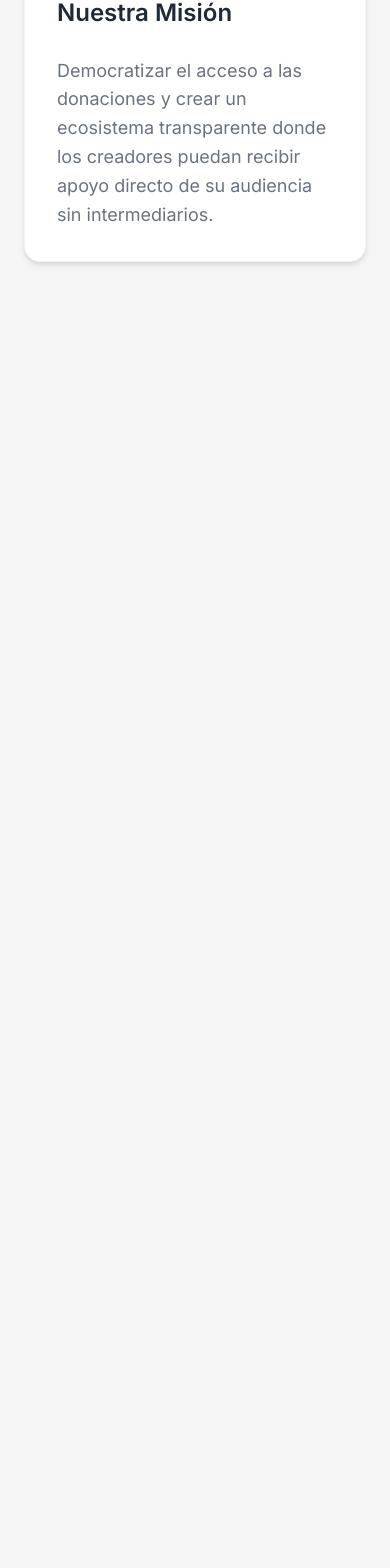
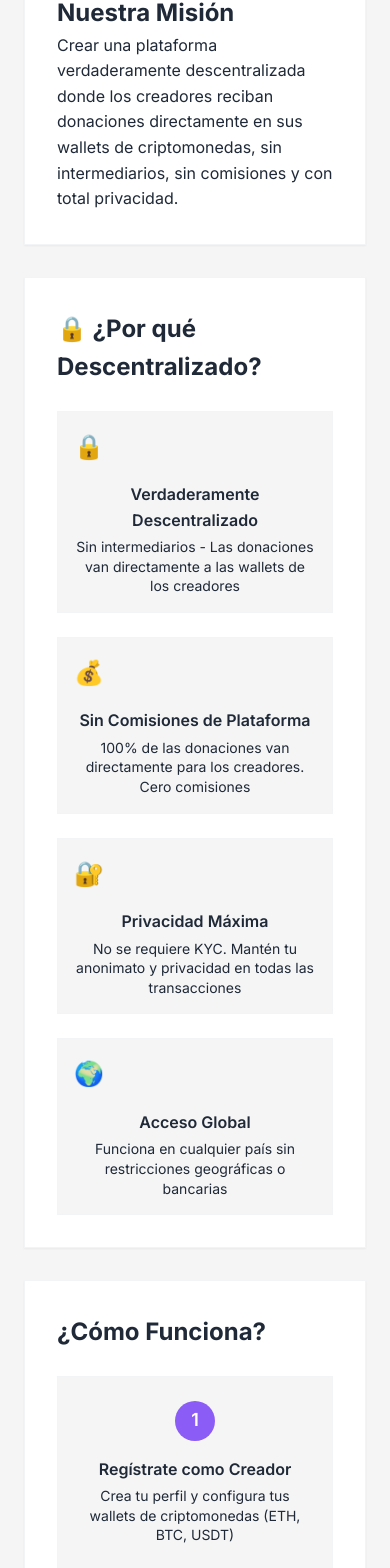
Before and after one commit to jonuar/Donacrypto, a Vue app in the folder frontend/: page /about in a window 390 px wide. Shown: the part 401-1969 px from the top of the page. Before the commit the page ends 844 px from the top, so only its background shows below. Built offline with nearby package versions, Linux system fonts and the light colour scheme.

Commit message:
fix(dashboard): Corregido contenido y simplificar interfaz del dashboard de creadores

```diff
--- a/frontend/src/views/AboutView.vue
+++ b/frontend/src/views/AboutView.vue
@@ -18,17 +18,83 @@
     <main class="main-content">
       <div class="about-hero">
         <h1>Acerca de Nosotros</h1>
-        <p>Construyendo el futuro de las donaciones descentralizadas</p>
+        <p>Construyendo el futuro de las donaciones 100% descentralizadas</p>
       </div>
 
       <div class="content-section">
         <div class="bento-card">
           <h2>Nuestra Misión</h2>
           <p>
-            Democratizar el acceso a las donaciones y crear un ecosistema
-            transparente donde los creadores puedan recibir apoyo directo
-            de su audiencia sin intermediarios.
+            Crear una plataforma verdaderamente descentralizada donde los creadores
+            reciban donaciones directamente en sus wallets de criptomonedas,
+            sin intermediarios, sin comisiones y con total privacidad.
           </p>
+        </div>
+
+        <div class="bento-card">
+          <h2>🔒 ¿Por qué Descentralizado?</h2>
+          <div class="benefits-list">
+            <div class="benefit-item">
+              <div class="benefit-icon">🔒</div>
+              <div class="benefit-text">
+                <h4>Verdaderamente Descentralizado</h4>
+                <p>Sin intermediarios - Las donaciones van directamente a las wallets de los creadores</p>
+              </div>
+            </div>
+
+            <div class="benefit-item">
+              <div class="benefit-icon">💰</div>
+              <div class="benefit-text">
+                <h4>Sin Comisiones de Plataforma</h4>
+                <p>100% de las donaciones van directamente para los creadores. Cero comisiones</p>
+              </div>
+            </div>
+
+            <div class="benefit-item">
+              <div class="benefit-icon">🔐</div>
+              <div class="benefit-text">
+                <h4>Privacidad Máxima</h4>
+                <p>No se requiere KYC. Mantén tu anonimato y privacidad en todas las transacciones</p>
+              </div>
+            </div>
+
+            <div class="benefit-item">
+              <div class="benefit-icon">🌍</div>
+              <div class="benefit-text">
+                <h4>Acceso Global</h4>
+                <p>Funciona en cualquier país sin restricciones geográficas o bancarias</p>
+              </div>
+            </div>
+          </div>
+        </div>
+
+        <div class="bento-card">
+          <h2>¿Cómo Funciona?</h2>
+          <div class="steps-list">
+            <div class="step-item">
+              <div class="step-number">1</div>
+              <div class="step-content">
+                <h4>Regístrate como Creador</h4>
+                <p>Crea tu perfil y configura tus wallets de criptomonedas (ETH, BTC, USDT)</p>
+              </div>
+            </div>
+
+            <div class="step-item">
+              <div class="step-number">2</div>
+              <div class="step-content">
+                <h4>Comparte tu Perfil</h4>
+                <p>Comparte tu enlace y códigos QR con tu audiencia</p>
+              </div>
+            </div>
+
+            <div class="step-item">
+              <div class="step-number">3</div>
+              <div class="step-content">
+                <h4>Recibe Donaciones Directas</h4>
+                <p>Las donaciones van directamente a tus wallets sin pasar por la plataforma</p>
+              </div>
+            </div>
+          </div>
         </div>
       </div>
     </main>
@@ -110,21 +176,109 @@ export default {
 }
 
 .content-section {
+  display: flex;
+  flex-direction: column;
+  gap: var(--spacing-xl);
+}
+
 .bento-card {
+  background: var(--color-surface);
+  border-radius: var(--border-radius-lg);
   padding: var(--spacing-xl);
+  box-shadow: var(--shadow-sm);
+  border: 1px solid var(--color-border-light);
+}
 
-    h2 {
-      font-size: var(--font-size-2xl);
+.benefits-list {
+  display: flex;
+  flex-direction: column;
+  gap: var(--spacing-lg);
+  margin-top: var(--spacing-lg);
+}
+
+.benefit-item {
+  display: flex;
+  align-items: flex-start;
+  gap: var(--spacing-md);
+  padding: var(--spacing-md);
+  background: var(--color-background);
+  border-radius: var(--border-radius-md);
+  border: 1px solid var(--color-border-light);
+}
+
+.benefit-icon {
+  font-size: 1.5rem;
+  flex-shrink: 0;
+}
+
+.benefit-text h4 {
+  margin: 0 0 var(--spacing-xs) 0;
+  font-size: var(--font-size-md);
   font-weight: 600;
   color: var(--color-text);
-      margin-bottom: var(--spacing-lg);
 }
 
-    p {
+.benefit-text p {
+  margin: 0;
+  font-size: var(--font-size-sm);
+  color: var(--color-text-light);
+  line-height: 1.4;
+}
+
+.steps-list {
+  display: flex;
+  flex-direction: column;
+  gap: var(--spacing-lg);
+  margin-top: var(--spacing-lg);
+}
+
+.step-item {
+  display: flex;
+  align-items: flex-start;
+  gap: var(--spacing-md);
+  padding: var(--spacing-lg);
+  background: var(--color-background);
+  border-radius: var(--border-radius-md);
+  border: 1px solid var(--color-border-light);
+}
+
+.step-number {
+  display: flex;
+  align-items: center;
+  justify-content: center;
+  width: 40px;
+  height: 40px;
+  background: var(--color-primary);
+  color: white;
+  border-radius: 50%;
+  font-weight: 600;
   font-size: var(--font-size-lg);
-      color: var(--color-text-secondary);
-      line-height: 1.6;
+  flex-shrink: 0;
 }
+
+.step-content h4 {
+  margin: 0 0 var(--spacing-xs) 0;
+  font-size: var(--font-size-md);
+  font-weight: 600;
+  color: var(--color-text);
+}
+
+.step-content p {
+  margin: 0;
+  font-size: var(--font-size-sm);
+  color: var(--color-text-light);
+  line-height: 1.4;
+}
+
+@media (max-width: 768px) {
+  .benefit-item,
+  .step-item {
+    flex-direction: column;
+    text-align: center;
+  }
+
+  .step-number {
+    align-self: center;
   }
 }
 </style>
--- a/frontend/src/views/HomeView.vue
+++ b/frontend/src/views/HomeView.vue
@@ -32,7 +32,7 @@
           </h1>
           <p class="hero-subtitle">
             Conecta directamente con tus creadores favoritos y apóyalos
-            de manera transparente y segura usando tecnología blockchain.
+            de manera transparente y segura.
           </p>
           <div class="hero-actions">
             <router-link to="/register" class="btn btn-primary btn-lg">
@@ -67,24 +67,24 @@
         <h2 class="section-title">¿Por qué elegirnos?</h2>
         <div class="features-grid">
           <div class="feature-card bento-card">
-            <div class="feature-icon">🔗</div>
-            <h3>Tecnología Blockchain</h3>
-            <p>Todas las transacciones son transparentes y verificables en la blockchain.</p>
+            <div class="feature-icon">🔒</div>
+            <h3>Verdaderamente Descentralizado</h3>
+            <p>Sin intermediarios - Las donaciones van directamente a las wallets de los creadores.</p>
           </div>
           <div class="feature-card bento-card">
-            <div class="feature-icon">💫</div>
-            <h3>Sin Intermediarios</h3>
-            <p>Conecta directamente con los creadores sin comisiones de terceros.</p>
+            <div class="feature-icon">💰</div>
+            <h3>Sin Comisiones de Plataforma</h3>
+            <p>100% de las donaciones van directamente para los creadores. Cero comisiones.</p>
           </div>
           <div class="feature-card bento-card">
-            <div class="feature-icon">🚀</div>
-            <h3>Pagos Instantáneos</h3>
-            <p>Las donaciones llegan inmediatamente a los creadores.</p>
+            <div class="feature-icon">🔐</div>
+            <h3>Privacidad Máxima</h3>
+            <p>No se requiere KYC. Mantén tu anonimato y privacidad en todas las donaciones.</p>
           </div>
           <div class="feature-card bento-card">
-            <div class="feature-icon">🔒</div>
-            <h3>Completamente Seguro</h3>
-            <p>Utiliza contratos inteligentes para garantizar la seguridad.</p>
+            <div class="feature-icon">🌍</div>
+            <h3>Acceso Global</h3>
+            <p>Funciona en cualquier país sin restricciones geográficas o bancarias.</p>
           </div>
         </div>
       </div>
--- a/frontend/src/views/creator/CreatorDashboard.vue
+++ b/frontend/src/views/creator/CreatorDashboard.vue
@@ -4,7 +4,7 @@
     <div class="dashboard-header">
       <div class="header-content">
         <div class="header-info">
-          <h1 class="page-title">Panel de Creador</h1>
+          <h1 class="page-title">PANEL DE CREADOR</h1>
           <p class="page-subtitle">Gestiona tu perfil, wallets y ve tus estadísticas</p>
         </div>
         <div class="header-actions">
@@ -27,22 +27,7 @@
     <div v-else class="dashboard-content">
       <!-- Estadísticas Principales -->
       <section class="stats-section">
-        <h2 class="section-title">Estadísticas</h2>
-        <div class="stats-grid">
-          <div class="stat-card">
-            <div class="stat-icon">💰</div>
-            <div class="stat-info">
-              <span class="stat-value">{{ estadisticas.total_received || 0 }}</span>
-              <span class="stat-label">Total Recibido</span>
-            </div>
-          </div>
-          <div class="stat-card">
-            <div class="stat-icon">🎁</div>
-            <div class="stat-info">
-              <span class="stat-value">{{ estadisticas.total_donations || 0 }}</span>
-              <span class="stat-label">Donaciones</span>
-            </div>
-          </div>
+        <h2 class="section-title">Estadísticas</h2>        <div class="stats-grid">
           <div class="stat-card">
             <div class="stat-icon">👥</div>
             <div class="stat-info">
@@ -56,6 +41,31 @@
               <span class="stat-value">{{ estadisticas.posts_count || 0 }}</span>
               <span class="stat-label">Posts</span>
             </div>
+          </div>
+          <div class="stat-card">
+            <div class="stat-icon">🪙</div>
+            <div class="stat-info">
+              <span class="stat-value">{{ wallets.length || 0 }}</span>
+              <span class="stat-label">Wallets Configuradas</span>
+            </div>
+          </div>
+          <div class="stat-card">
+            <div class="stat-icon">🔒</div>
+            <div class="stat-info">
+              <span class="stat-value">100%</span>
+              <span class="stat-label">Donaciones Directas</span>
+            </div>
+          </div>
+        </div>
+
+        <!-- Información sobre donaciones directas -->
+        <div class="info-banner">
+          <div class="info-content">
+            <h3>🔒 Donaciones Descentralizadas</h3>
+            <p>
+              Las donaciones van directamente a tus wallets de criptomonedas.
+              <strong>Sin intermediarios, sin comisiones, con privacidad total.</strong>
+            </p>
           </div>
         </div>
       </section>
@@ -201,9 +211,7 @@
               <p class="profile-bio">{{ usuarioActual?.bio || 'Sin biografía configurada' }}</p>
             </div>
           </div>
-        </section>
-
-        <!-- Seguidores -->
+        </section>        <!-- Seguidores -->
         <section class="dashboard-section">
           <div class="section-header">
             <h2 class="section-title">Seguidores ({{ estadisticas.followers_count || 0 }})</h2>
@@ -217,33 +225,7 @@
 
           <div v-else class="followers-info">
             <p>Tienes {{ estadisticas.followers_count }} seguidores siguiendo tu contenido.</p>
-            <!-- En el futuro aquí se puede mostrar la lista de seguidores -->
-          </div>
-        </section>
-
-        <!-- Donaciones Recientes -->
-        <section class="dashboard-section">
-          <div class="section-header">
-            <h2 class="section-title">Donaciones Recientes</h2>
-          </div>
-
-          <div v-if="donaciones.length === 0" class="empty-state">
-            <div class="empty-icon">💸</div>
-            <h3>No tienes donaciones aún</h3>
-            <p>Configura tus wallets y comparte tu perfil para recibir donaciones</p>
-          </div>
-
-          <div v-else class="donations-list">
-            <div v-for="donacion in donaciones.slice(0, 5)" :key="donacion.id" class="donation-item">
-              <div class="donation-info">
-                <span class="donation-amount">{{ donacion.amount }} {{ donacion.currency }}</span>
-                <span class="donation-date">{{ formatearFecha(donacion.created_at) }}</span>
-              </div>
-            </div>
-
-            <div v-if="donaciones.length > 5" class="see-more">
-              <a href="#" class="link">Ver todas las donaciones ({{ donaciones.length }})</a>
-            </div>
+            <!-- Lista de seguidores -->
           </div>
         </section>
       </div>
@@ -315,9 +297,7 @@ export default {
   setup() {
     const dashboardStore = useDashboardStore()
     const authStore = useAuthStore()
-    const toast = useToast()
-
-    // Estados reactivos
+    const toast = useToast()    // Estados reactivos
     const mostrarFormularioWallet = ref(false)
     const walletEditando = ref(null)
     const walletFormulario = reactive({
@@ -330,9 +310,10 @@ export default {
       username: '',
       bio: '',
       avatar_url: ''
-    })    // Computed properties
+    })
+
+    // Computed properties
     const estadisticas = computed(() => dashboardStore.estadisticas)
-    const donaciones = computed(() => dashboardStore.donaciones)
     const wallets = computed(() => dashboardStore.wallets)
     const cargandoDatos = computed(() => dashboardStore.cargandoDatos)
     const cargandoWallets = computed(() => dashboardStore.cargandoWallets)
@@ -494,10 +475,8 @@ export default {
       walletEditando,
       walletFormulario,
       editandoPerfil,
-      perfilFormulario,
-        // Computed
+      perfilFormulario,      // Computed
       estadisticas,
-      donaciones,
       wallets,
       cargandoDatos,
       cargandoWallets,
@@ -942,6 +921,67 @@ export default {
   margin-top: var(--spacing-lg);
 }
 
+.info-banner {
+  background: linear-gradient(135deg, var(--color-primary), var(--color-primary-dark));
+  border-radius: var(--border-radius-lg);
+  padding: var(--spacing-lg);
+  margin-top: var(--spacing-lg);
+  margin-bottom: var(--spacing-xl);
+  color: white;
+}
+
+.info-content h3 {
+  margin: 0 0 var(--spacing-sm) 0;
+  font-size: var(--font-size-lg);
+}
+
+.info-content p {
+  margin: 0;
+  opacity: 0.9;
+  line-height: 1.5;
+}
+
+.decentralized-benefits {
+  display: grid;
+  grid-template-columns: repeat(auto-fit, minmax(280px, 1fr));
+  gap: var(--spacing-md);
+}
+
+.benefit-card {
+  display: flex;
+  align-items: flex-start;
+  gap: var(--spacing-md);
+  padding: var(--spacing-lg);
+  background: var(--color-surface);
+  border-radius: var(--border-radius-md);
+  border: 1px solid var(--color-border-light);
+  transition: all 0.2s ease;
+
+  &:hover {
+    transform: translateY(-2px);
+    box-shadow: var(--shadow-md);
+  }
+}
+
+.benefit-icon {
+  font-size: 2rem;
+  flex-shrink: 0;
+}
+
+.benefit-content h4 {
+  margin: 0 0 var(--spacing-xs) 0;
+  font-size: var(--font-size-md);
+  font-weight: 600;
+  color: var(--color-text);
+}
+
+.benefit-content p {
+  margin: 0;
+  font-size: var(--font-size-sm);
+  color: var(--color-text-light);
+  line-height: 1.4;
+}
+
 @media (max-width: 768px) {
   .dashboard-page {
     padding: var(--spacing-md);
```
Also changed, not shown: frontend/src/stores/dashboard.js (+2 -8 lines). Lines whose indentation alone changed are shown as unchanged.
